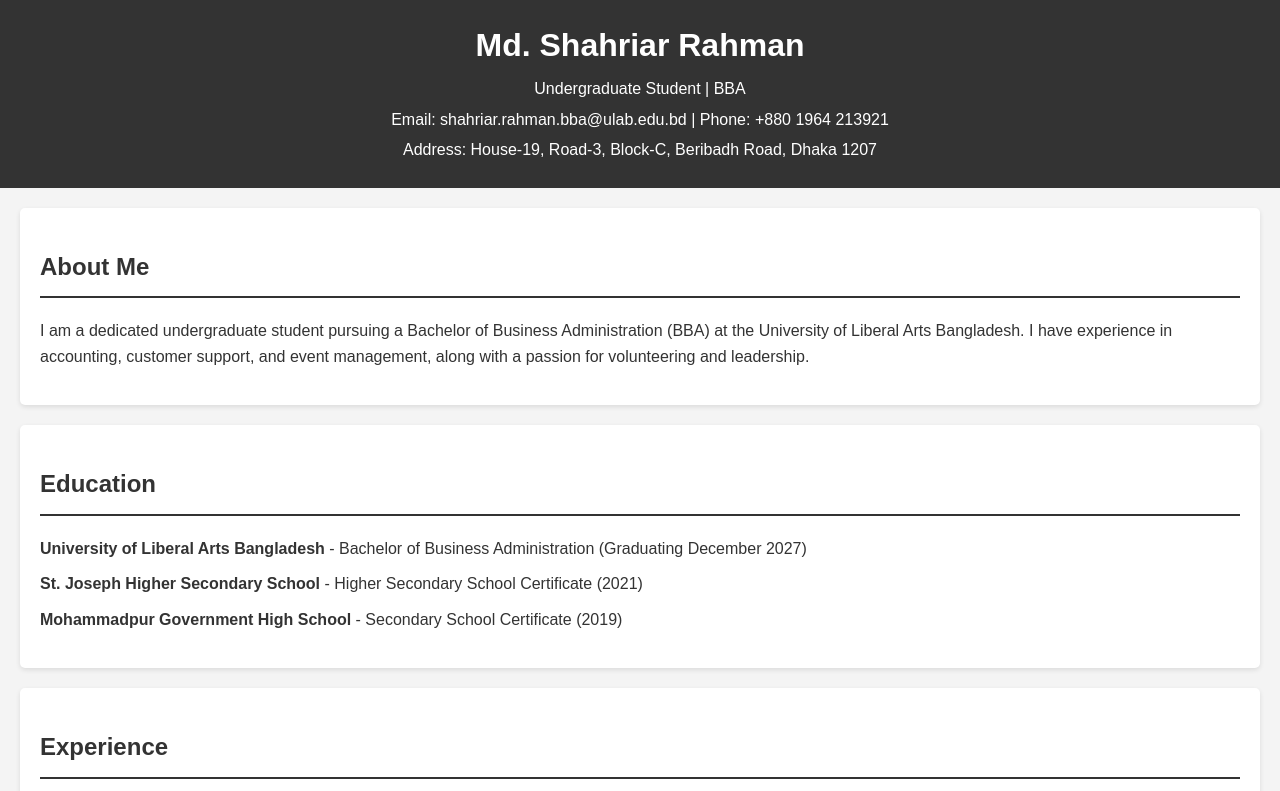
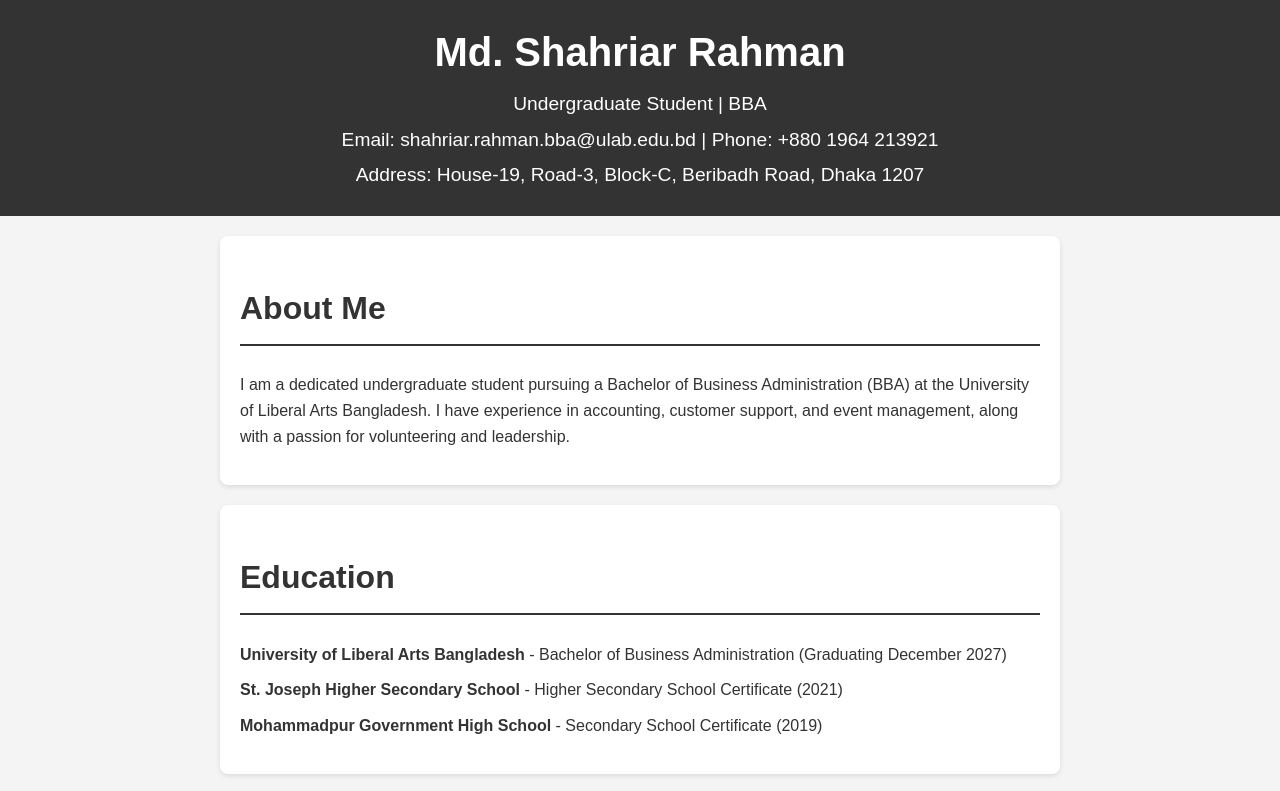
Before and after one commit to Ryzen-rs002/RS.Resume, a plain HTML site: page index.html in a window 1280 px wide. Shown: the top 791 px of the page. Drawn offline with Linux system fonts and the light colour scheme.

Commit message:
Update style.css

```diff
--- a/style.css
+++ b/style.css
@@ -1,6 +1,6 @@
 /* General Styles */
 body {
-  font-family: Arial, sans-serif;
+  font-family: 'Arial', sans-serif;
   line-height: 1.6;
   margin: 0;
   padding: 0;
@@ -11,23 +11,27 @@ body {
 header {
   background: #333;
   color: #fff;
-  padding: 20px;
+  padding: 20px 0;
   text-align: center;
 }
 
 header h1 {
   margin: 0;
+  font-size: 2.5rem;
 }
 
 header p {
   margin: 5px 0;
+  font-size: 1.2rem;
 }
 
+/* Sections */
 section {
   padding: 20px;
-  margin: 20px;
+  margin: 20px auto;
+  max-width: 800px;
   background: #fff;
-  border-radius: 5px;
+  border-radius: 8px;
   box-shadow: 0 2px 5px rgba(0, 0, 0, 0.1);
 }
 
@@ -35,6 +39,7 @@ h2 {
   color: #333;
   border-bottom: 2px solid #333;
   padding-bottom: 10px;
+  font-size: 2rem;
 }
 
 ul {
@@ -46,6 +51,17 @@ ul li {
   margin-bottom: 10px;
 }
 
+/* Links */
+a {
+  color: #0073e6;
+  text-decoration: none;
+}
+
+a:hover {
+  text-decoration: underline;
+}
+
+/* Footer */
 footer {
   text-align: center;
   padding: 10px;
```
